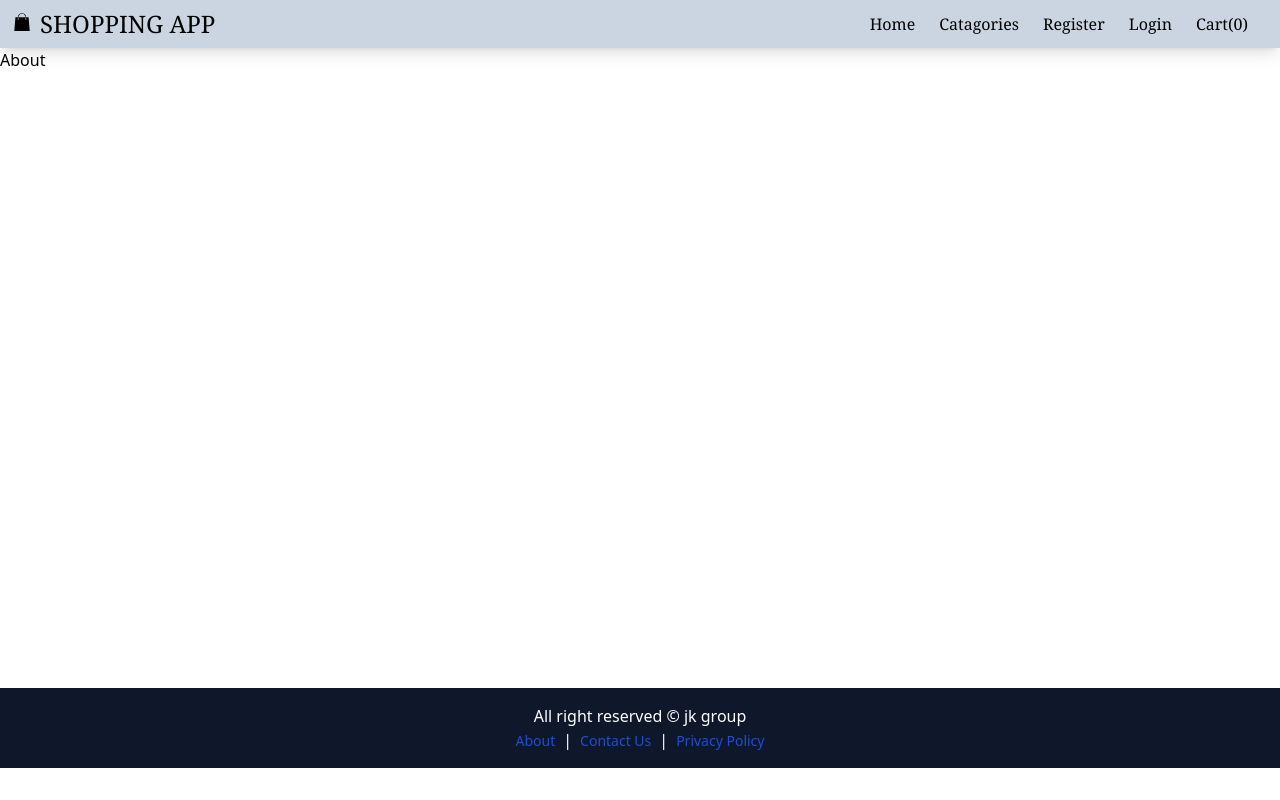
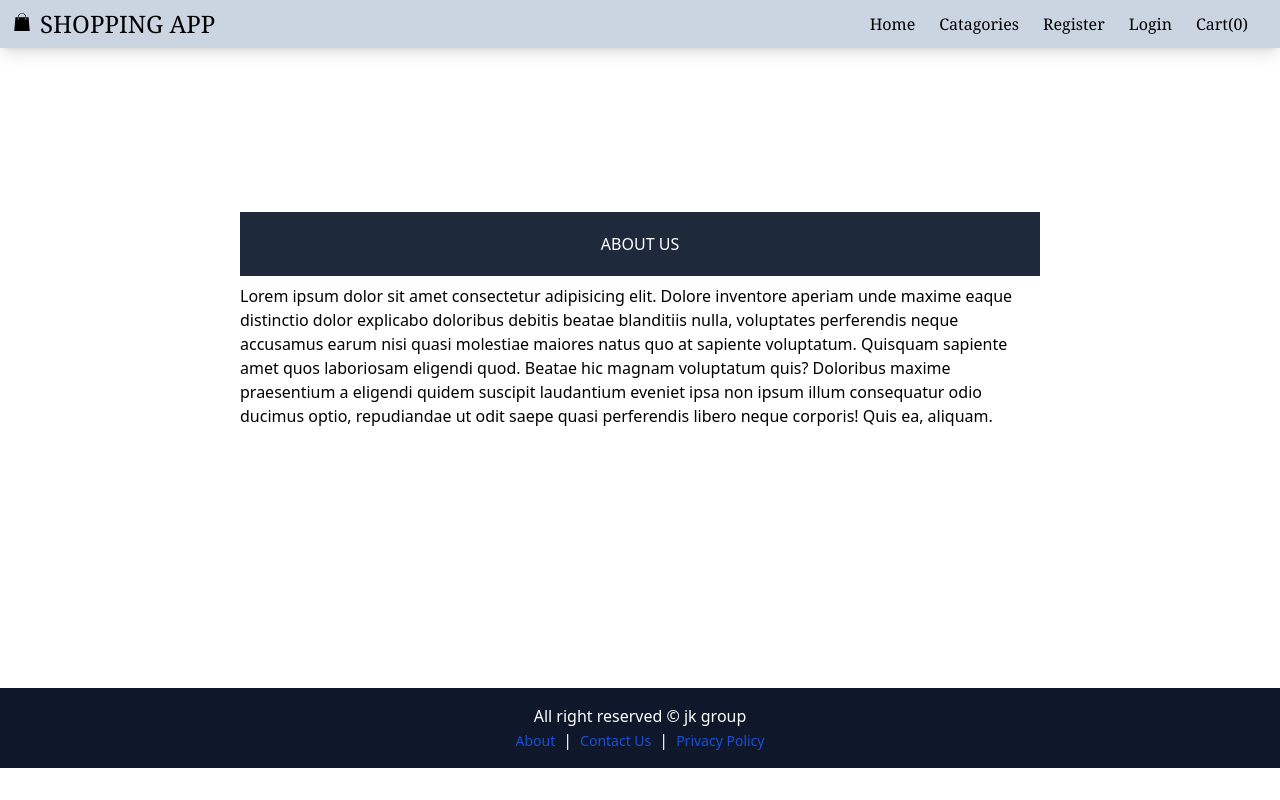
Before and after one commit to kkumardeshmukh/Shopping-CLIENT, a React (Create React App) app: page /about in a window 1280 px wide. Built offline with nearby package versions, Linux system fonts and the light colour scheme.

Commit message:
all pages created

```diff
--- a/src/pages/About.js
+++ b/src/pages/About.js
@@ -2,9 +2,16 @@ import React from 'react'
 
 const About = () => {
     return (
-        <div>
-            About
-        </div>
+        <>
+            <div style={{ minHeight: "80vh" }} className="grid content-center justify-center">
+                <div className="max-w-[50rem] max-h-80 ">
+                    <div className="bg-slate-800 text-white py-5 text-center mb-2 relative z-10">ABOUT US</div>
+                    <div className="overflow-y-auto max-h-60 min-h-60">
+                        Lorem ipsum dolor sit amet consectetur adipisicing elit. Dolore inventore aperiam unde maxime eaque distinctio dolor explicabo doloribus debitis beatae blanditiis nulla, voluptates perferendis neque accusamus earum nisi quasi molestiae maiores natus quo at sapiente voluptatum. Quisquam sapiente amet quos laboriosam eligendi quod. Beatae hic magnam voluptatum quis? Doloribus maxime praesentium a eligendi quidem suscipit laudantium eveniet ipsa non ipsum illum consequatur odio ducimus optio, repudiandae ut odit saepe quasi perferendis libero neque corporis! Quis ea, aliquam.
+                    </div>
+                </div>
+            </div>
+        </>
     )
 }
 
```
